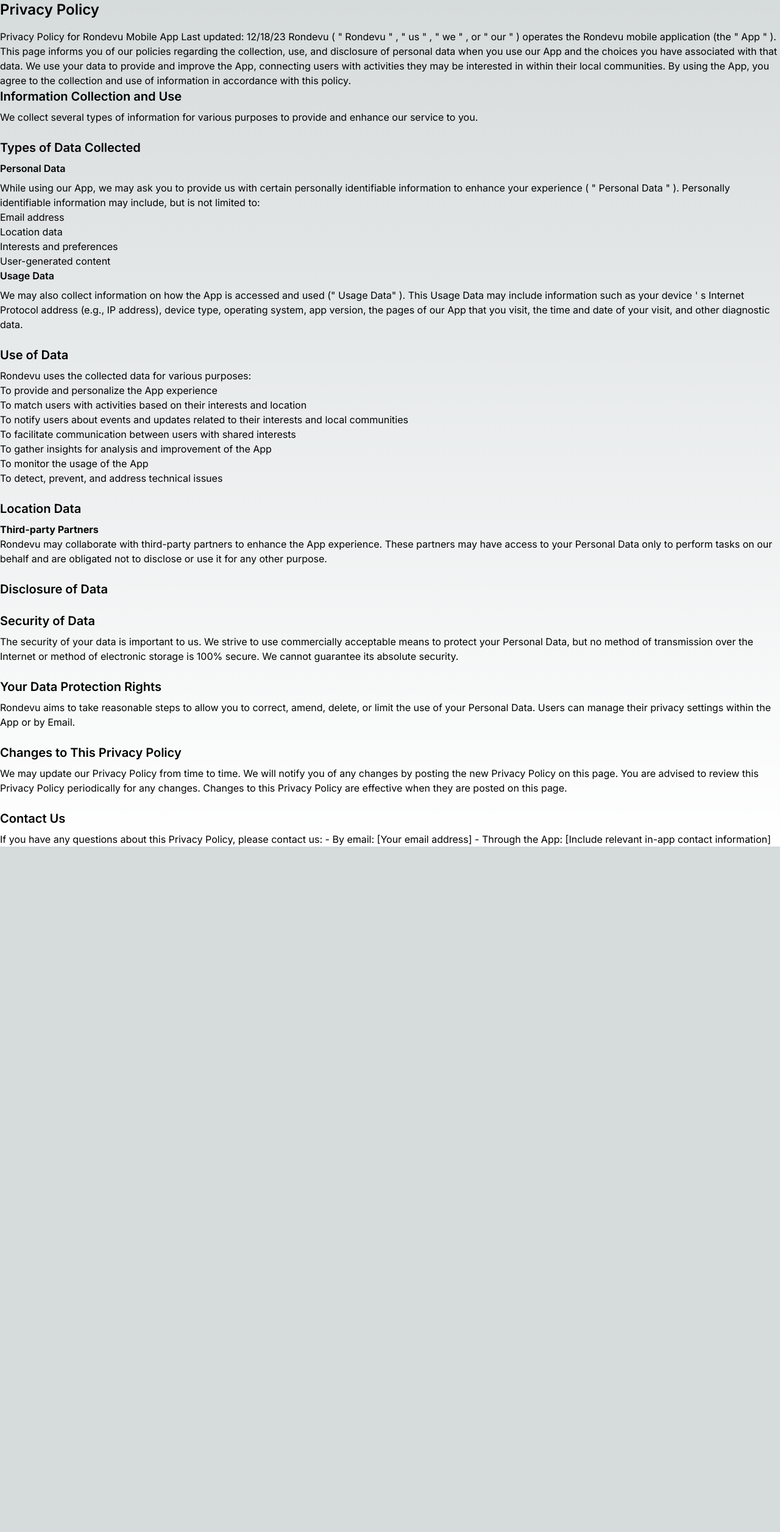
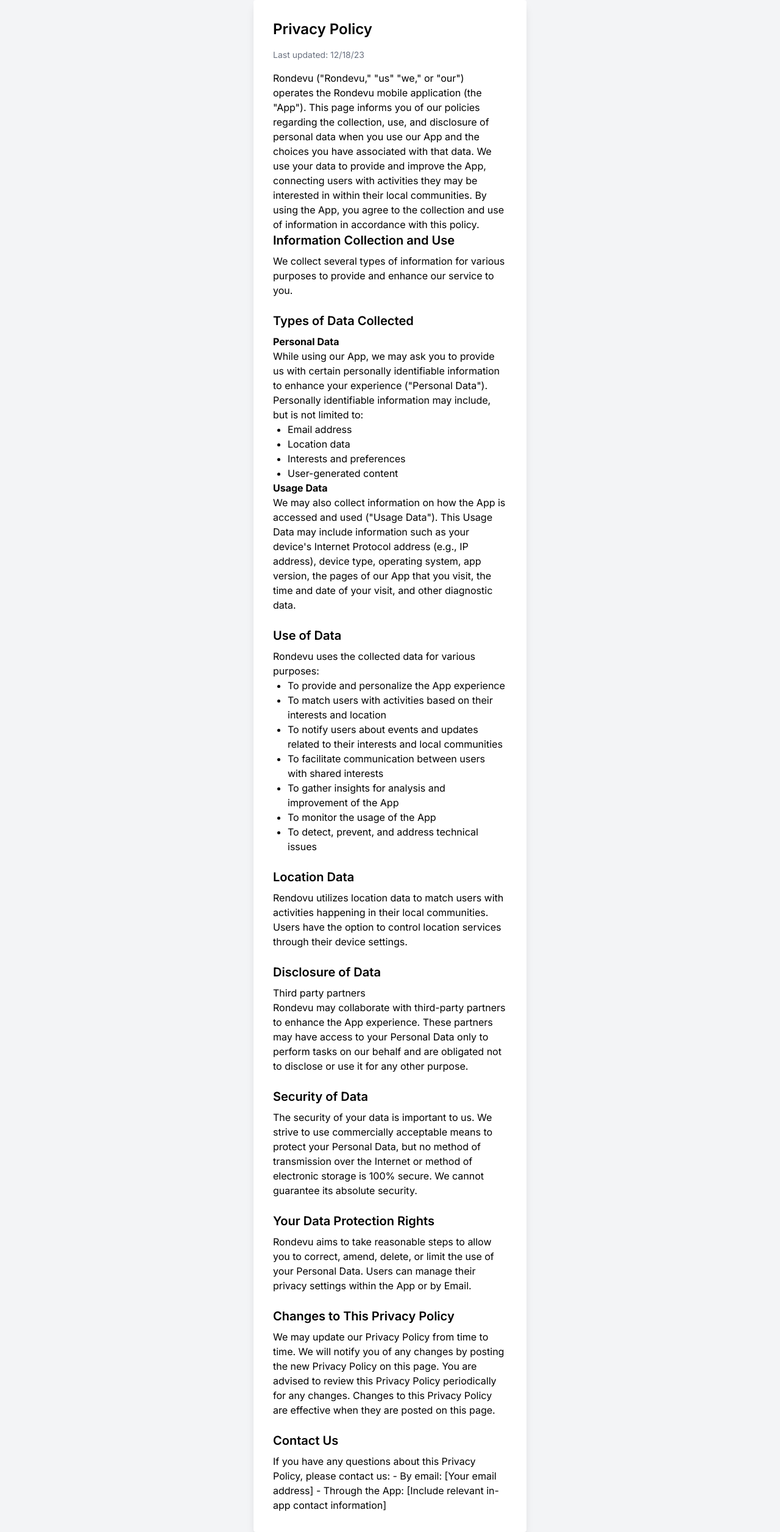
Before and after one commit to Logiex/website, a Next.js app: page /privacy in a window 1280 px wide. Shown: the whole page at 61% size. Before the commit the page ends 1388 px from the top, so only its background shows below. Built offline with nearby package versions, Linux system fonts and the light colour scheme.

Commit message:
update privacy policy and tos

```diff
--- a/src/app/privacy/page.tsx
+++ b/src/app/privacy/page.tsx
@@ -2,23 +2,32 @@
 
 import React from "react";
 
+
+// PrivacyPolicy.js
+
 const PrivacyPolicy = () => {
   return (
-    <div>
-      <div>
+    <div className="min-h-screen flex items-center justify-center bg-gray-100 text-black">
+      <div className="max-w-md w-full bg-white p-8 rounded shadow-lg">
         <h2 className="text-2xl font-semibold mb-4">Privacy Policy</h2>
+
+        {/* Last Updated */}
+        <p className="text-sm text-gray-500 mb-4">Last updated: 12/18/23</p>
+
+        {/* Introduction */}
         <p>
-          Privacy Policy for Rondevu Mobile App Last updated: 12/18/23 Rondevu (
-          &quot; Rondevu &quot; , &quot; us &quot; , &quot; we &quot; , or
-          &quot; our &quot; ) operates the Rondevu mobile application (the
-          &quot; App &quot; ). This page informs you of our policies regarding
-          the collection, use, and disclosure of personal data when you use our
-          App and the choices you have associated with that data. We use your
-          data to provide and improve the App, connecting users with activities
-          they may be interested in within their local communities. By using the
-          App, you agree to the collection and use of information in accordance
-          with this policy.
+          Rondevu (&quot;Rondevu,&quot; &quot;us&quot; &quot;we,&quot; or
+          &quot;our&quot;) operates the Rondevu mobile application (the
+          &quot;App&quot;). This page informs you of our policies regarding the
+          collection, use, and disclosure of personal data when you use our App
+          and the choices you have associated with that data. We use your data
+          to provide and improve the App, connecting users with activities they
+          may be interested in within their local communities. By using the App,
+          you agree to the collection and use of information in accordance with
+          this policy.
         </p>
+
+        {/* Information Collection and Use */}
         <section className="mb-6">
           <h3 className="text-xl font-semibold mb-2">
             Information Collection and Use
@@ -27,41 +36,46 @@
             We collect several types of information for various purposes to
             provide and enhance our service to you.
           </p>
-          {/* Add your content here */}
         </section>
+
         {/* Types of Data Collected */}
         <section className="mb-6">
           <h3 className="text-xl font-semibold mb-2">
             Types of Data Collected
           </h3>
-          <h3 className="text-l font-semibold mb-2">Personal Data </h3>
+          <p>
+            <strong>Personal Data</strong>
+          </p>
           <p>
             While using our App, we may ask you to provide us with certain
-            personally identifiable information to enhance your experience (
-            &quot; Personal Data &quot; ). Personally identifiable information
-            may include, but is not limited to:
+            personally identifiable information to enhance your experience
+            (&quot;Personal Data&quot;). Personally identifiable information may
+            include, but is not limited to:
           </p>
-          <ul>
+          <ul className="list-disc pl-6">
             <li>Email address</li>
             <li>Location data</li>
             <li>Interests and preferences</li>
             <li>User-generated content</li>
           </ul>
-          <h3 className="text-l font-semibold mb-2">Usage Data</h3>
+          <p>
+            <strong>Usage Data</strong>
+          </p>
+          <p>
             We may also collect information on how the App is accessed and used
-          (&quot; Usage Data&quot; ). This Usage Data may include information
-          such as your device &apos; s Internet Protocol address (e.g., IP
-          address), device type, operating system, app version, the pages of our
-          App that you visit, the time and date of your visit, and other
+            (&quot;Usage Data&quot;). This Usage Data may include information
+            such as your device&apos;s Internet Protocol address (e.g., IP
+            address), device type, operating system, app version, the pages of
+            our App that you visit, the time and date of your visit, and other
             diagnostic data.
+          </p>
         </section>
+
         {/* Use of Data */}
         <section className="mb-6">
           <h3 className="text-xl font-semibold mb-2">Use of Data</h3>
-          {/* Add your content here */}
-          <div>
-            Rondevu uses the collected data for various purposes:
-            <ul>
+          <p>Rondevu uses the collected data for various purposes:</p>
+          <ul className="list-disc pl-6">
             <li>To provide and personalize the App experience</li>
             <li>
               To match users with activities based on their interests and
@@ -74,21 +88,28 @@
             <li>
               To facilitate communication between users with shared interests
             </li>
-              <li>
-                To gather insights for analysis and improvement of the App
-              </li>
+            <li>To gather insights for analysis and improvement of the App</li>
             <li>To monitor the usage of the App</li>
             <li>To detect, prevent, and address technical issues</li>
           </ul>
-          </div>
         </section>
 
         {/* Location Data */}
+
         <section className="mb-6">
           <h3 className="text-xl font-semibold mb-2">Location Data</h3>
           <p>
-            <b>Third-party Partners</b>
+            Rendovu utilizes location data to match users with activities
+            happening in their local communities. Users have the option to
+            control location services through their device settings.
           </p>
+        </section>
+
+        {/* Disclosure of Data */}
+        <section className="mb-6">
+          <h3 className="text-xl font-semibold mb-2">Disclosure of Data</h3>
+          {/* Add your content here */}
+          <h5>Third party partners</h5>
           <p>
             Rondevu may collaborate with third-party partners to enhance the App
             experience. These partners may have access to your Personal Data
@@ -96,46 +117,52 @@
             disclose or use it for any other purpose.
           </p>
         </section>
-        {/* Disclosure of Data */}
-        <section className="mb-6">
-          <h3 className="text-xl font-semibold mb-2">Disclosure of Data</h3>
-          {/* Add your content here */}
-        </section>
+
         {/* Security of Data */}
         <section className="mb-6">
           <h3 className="text-xl font-semibold mb-2">Security of Data</h3>
-          {/* Add your content here */}
+          <p>
             The security of your data is important to us. We strive to use
             commercially acceptable means to protect your Personal Data, but no
             method of transmission over the Internet or method of electronic
             storage is 100% secure. We cannot guarantee its absolute security.
+          </p>
         </section>
+
         {/* Your Data Protection Rights */}
         <section className="mb-6">
           <h3 className="text-xl font-semibold mb-2">
             Your Data Protection Rights
           </h3>
-          Rondevu aims to take reasonable steps to allow you to correct, amend,
-          delete, or limit the use of your Personal Data. Users can manage their
-          privacy settings within the App or by Email.
+          <p>
+            Rondevu aims to take reasonable steps to allow you to correct,
+            amend, delete, or limit the use of your Personal Data. Users can
+            manage their privacy settings within the App or by Email.
+          </p>
         </section>
+
         {/* Changes to This Privacy Policy */}
         <section className="mb-6">
           <h3 className="text-xl font-semibold mb-2">
             Changes to This Privacy Policy
           </h3>
-          We may update our Privacy Policy from time to time. We will notify you
-          of any changes by posting the new Privacy Policy on this page. You are
-          advised to review this Privacy Policy periodically for any changes.
-          Changes to this Privacy Policy are effective when they are posted on
-          this page.
+          <p>
+            We may update our Privacy Policy from time to time. We will notify
+            you of any changes by posting the new Privacy Policy on this page.
+            You are advised to review this Privacy Policy periodically for any
+            changes. Changes to this Privacy Policy are effective when they are
+            posted on this page.
+          </p>
         </section>
+
         {/* Contact Us */}
         <section>
           <h3 className="text-xl font-semibold mb-2">Contact Us</h3>
+          <p>
             If you have any questions about this Privacy Policy, please contact
             us: - By email: [Your email address] - Through the App: [Include
             relevant in-app contact information]
+          </p>
         </section>
       </div>
     </div>
--- a/src/app/tos/page.tsx
+++ b/src/app/tos/page.tsx
@@ -1,6 +1,156 @@
-const TOS = () => {
-  return <div>TOS</div>;
+// TermsOfService.js
+
+import React from "react";
+
+const TermsOfService = () => {
+  return (
+    <div className="min-h-screen flex items-center justify-center bg-gray-100 text-black">
+      <div className="max-w-md w-full bg-white p-8 rounded shadow-lg">
+        <h2 className="text-2xl font-semibold mb-4">Terms of Service</h2>
+        {/* Last Updated */}
+        <p className="text-sm text-gray-500 mb-4">Last updated: 12/18/23</p>
+
+        {/* Introduction */}
+        <p className="mb-6 text-black">
+          This document outlines the terms and conditions (&quot;Terms&quot;)
+          governing the use of the Rendovu mobile application (the &quot; App
+          &quot; ) provided by Rondevu ( &quot; us, &quot; &quot; we, &quot; or
+          &quot; our &quot; ).
+        </p>
+
+        {/* Acceptance of Terms */}
+        <section className="mb-6 text-black">
+          <h3 className="text-xl font-semibold mb-2">1. Acceptance of Terms</h3>
+          <p>
+            By using the App, you acknowledge that you have read, understood,
+            and agree to be bound by these Terms. We reserve the right to update
+            or modify these Terms at any time without prior notice. It is your
+            responsibility to review these Terms periodically for changes.
+            Continued use of the App after the posting of changes constitutes
+            acceptance of those changes.
+          </p>
+        </section>
+
+        {/* User Accounts and Registration */}
+        <section className="mb-6 text-black">
+          <h3 className="text-xl font-semibold mb-2">
+            2. User Accounts and Registration
+          </h3>
+          <p>
+            To access certain features of the App, you may be required to
+            register for an account. You agree to provide accurate, current, and
+            complete information during the registration process and to update
+            such information to keep it accurate, current, and complete.
+          </p>
+          <p>
+            You are responsible for maintaining the confidentiality of your
+            account and password and for restricting access to your device. You
+            agree to accept responsibility for all activities that occur under
+            your account or password.
+          </p>
+        </section>
+
+        {/* User Conduct */}
+        <section className="mb-6 text-black">
+          <h3 className="text-xl font-semibold mb-2">3. User Conduct</h3>
+          <p>
+            You agree to use the App in accordance with all applicable laws and
+            regulations. You further agree not to:
+          </p>
+          <ul className="list-disc pl-6">
+            <li>Use the App for any illegal or unauthorized purpose.</li>
+            <li>
+              Interfere with or disrupt the operation of the App or the servers
+              or networks used to make the App available.
+            </li>
+            <li>
+              Impersonate any person or entity or provide false information.
+            </li>
+          </ul>
+        </section>
+
+        {/* Privacy Policy */}
+        <section className="mb-6 text-black">
+          <h3 className="text-xl font-semibold mb-2">4. Privacy Policy</h3>
+          <p>
+            Your use of the App is also governed by our Privacy Policy, which is
+            available{" "}
+            <a href="/privacy-policy" className="text-blue-500">
+              here
+            </a>
+            . By using the App, you agree to the terms of the Privacy Policy.
+          </p>
+        </section>
+
+        {/* Intellectual Property */}
+        <section className="mb-6 text-black">
+          <h3 className="text-xl font-semibold mb-2">
+            5. Intellectual Property
+          </h3>
+          <p>
+            The App and its original content, features, and functionality are
+            owned by Rondevu and are protected by international copyright,
+            trademark, patent, trade secret, and other intellectual property or
+            proprietary rights laws.
+          </p>
+        </section>
+
+        {/* Termination */}
+        <section className="mb-6 text-black">
+          <h3 className="text-xl font-semibold mb-2">6. Termination</h3>
+          <p>
+            We reserve the right to terminate or suspend your account and access
+            to the App at our sole discretion, without prior notice or
+            liability, for any reason whatsoever, including without limitation
+            if you breach these Terms.
+          </p>
+        </section>
+
+        {/* Disclaimer of Warranties */}
+        <section className="mb-6 text-black">
+          <h3 className="text-xl font-semibold mb-2">
+            7. Disclaimer of Warranties
+          </h3>
+          <p>
+            The App is provided &quot; as is &quot; and &quot; as available
+            &quot; without any warranties of any kind, whether express or
+            implied.
+          </p>
+        </section>
+
+        {/* Limitation of Liability */}
+        <section className="mb-6 text-black">
+          <h3 className="text-xl font-semibold mb-2">
+            8. Limitation of Liability
+          </h3>
+          <p>
+            To the fullest extent permitted by applicable law, Rondevu shall not
+            be liable for any indirect, incidental, special, consequential, or
+            punitive damages, or any loss of profits or revenues.
+          </p>
+        </section>
+
+        {/* Governing Law */}
+        <section className="mb-6 text-black">
+          <h3 className="text-xl font-semibold mb-2">9. Governing Law</h3>
+          <p>
+            These Terms are governed by and construed in accordance with the
+            laws of the United States, without regard to its conflict of law
+            principles.
+          </p>
+        </section>
+
+        {/* Contact Us */}
+        <section className="text-black">
+          <h3 className="text-xl font-semibold mb-2 ">10. Contact Us</h3>
+          <p>
+            If you have any questions about these Terms, please contact us at
+            support@rondevu.app.
+          </p>
+        </section>
+      </div>
+    </div>
+  );
 };
 
-
-export default TOS
+export default TermsOfService;
```
Also changed, not shown: tailwind.config.ts (+9 -9 lines). Lines whose indentation alone changed are shown as unchanged.
